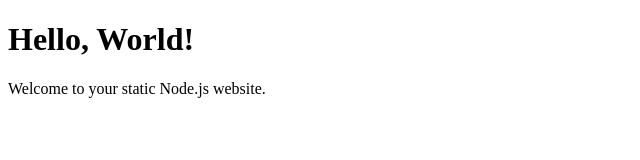
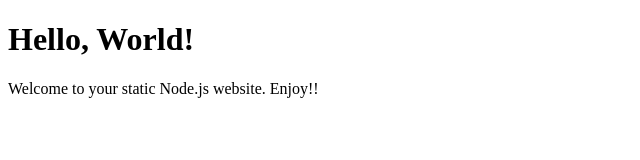
Before and after one commit to JGreyGit/GitHubActionsProject-NodeJS, a website: page public/index.html in a window 1280 px wide. Shown: the full height of the page, 0-640 px from the left. Drawn offline with Linux system fonts and the light colour scheme.

Commit message:
enjoy messaget

```diff
--- a/public/index.html
+++ b/public/index.html
@@ -7,6 +7,6 @@
 </head>
 <body>
     <h1>Hello, World!</h1>
-    <p>Welcome to your static Node.js website.</p>
+    <p>Welcome to your static Node.js website. Enjoy!!</p>
 </body>
 </html>
```
